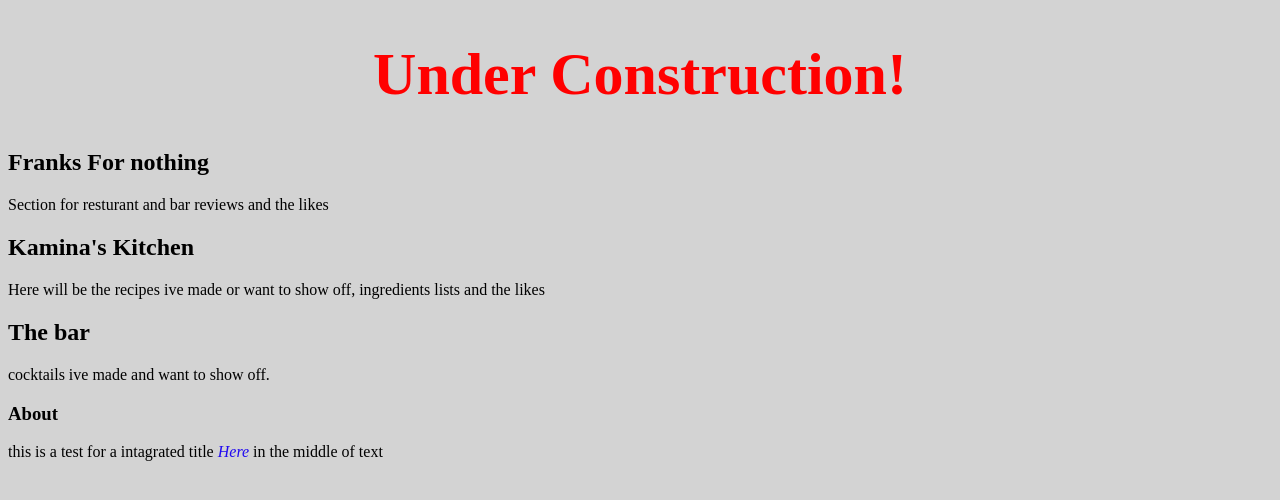
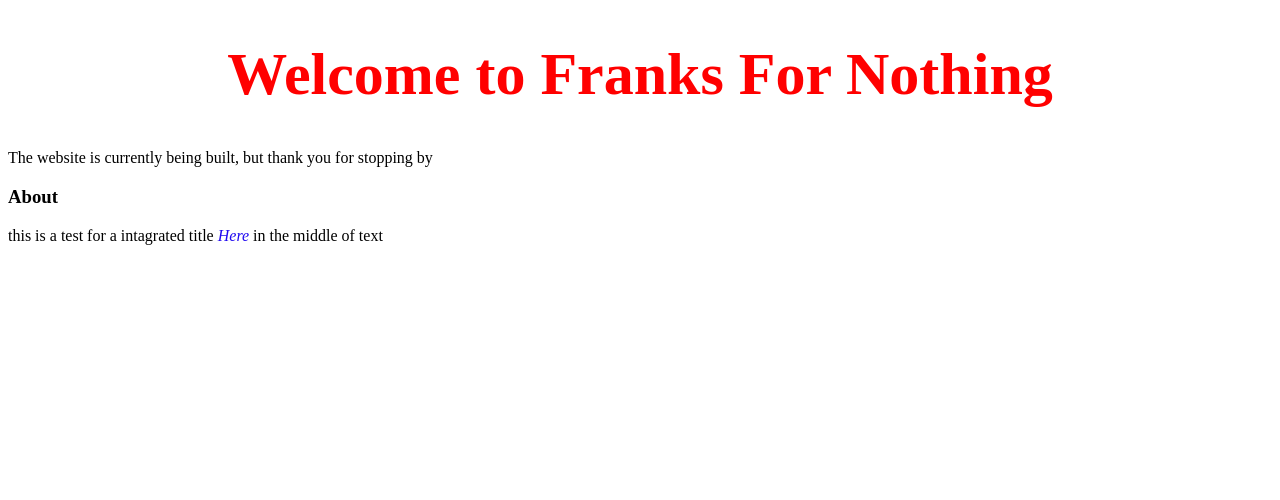
Before and after one commit to FrankCammarata/FranksForNothing, a plain HTML site: page index.html in a window 1280 px wide. Drawn offline with Linux system fonts and the light colour scheme.

Commit message:
Added a css file and a sourse folder to directory.

```diff
--- /dev/null
+++ b/Index.CSS
@@ -0,0 +1,14 @@
+body {
+<--color: lightgray;-->
+}
+
+h1{
+    color: red;
+    text-align: center;
+    font-size: 60px;
+}
+
+p1{
+    color: black;
+
+}
--- a/index.html
+++ b/index.html
@@ -1,27 +1,19 @@
 <!DOCTYPE html>
 <html lang="en-US">
+<link rel="stylesheet" href="index.css">
 
 <Head>
     <title>Home-FranksForNothing</title>
 </Head>
 
-<Body style="background-color: lightgrey;">
-
-<h1 style="color:red; font-size:60px; text-align:center;">Under Construction!</h1>
-
-    <h2>Franks For nothing</h2>
-
-    <p>Section for resturant and bar reviews and the likes</p>
+<Body >
 
 
-    <h2>Kamina's Kitchen</h2>
+</Body>
 
-    <p>Here will be the recipes ive made or want to show off, ingredients lists and the likes</p>
+<h1 >Welcome to Franks For Nothing</h1>
 
-
-    <h2>The bar</h2>
-
-    <p>cocktails ive made and want to show off.</p>
+   <p>The website is currently being built, but thank you for stopping by</p>
 
 
     <h3>About</h3>
@@ -30,6 +22,5 @@
 <i title="should only be this word" style="color:rgb(33, 10, 240)">Here</i>
 in the middle of text</p>
 
-</Body>
 
 </html>
```
